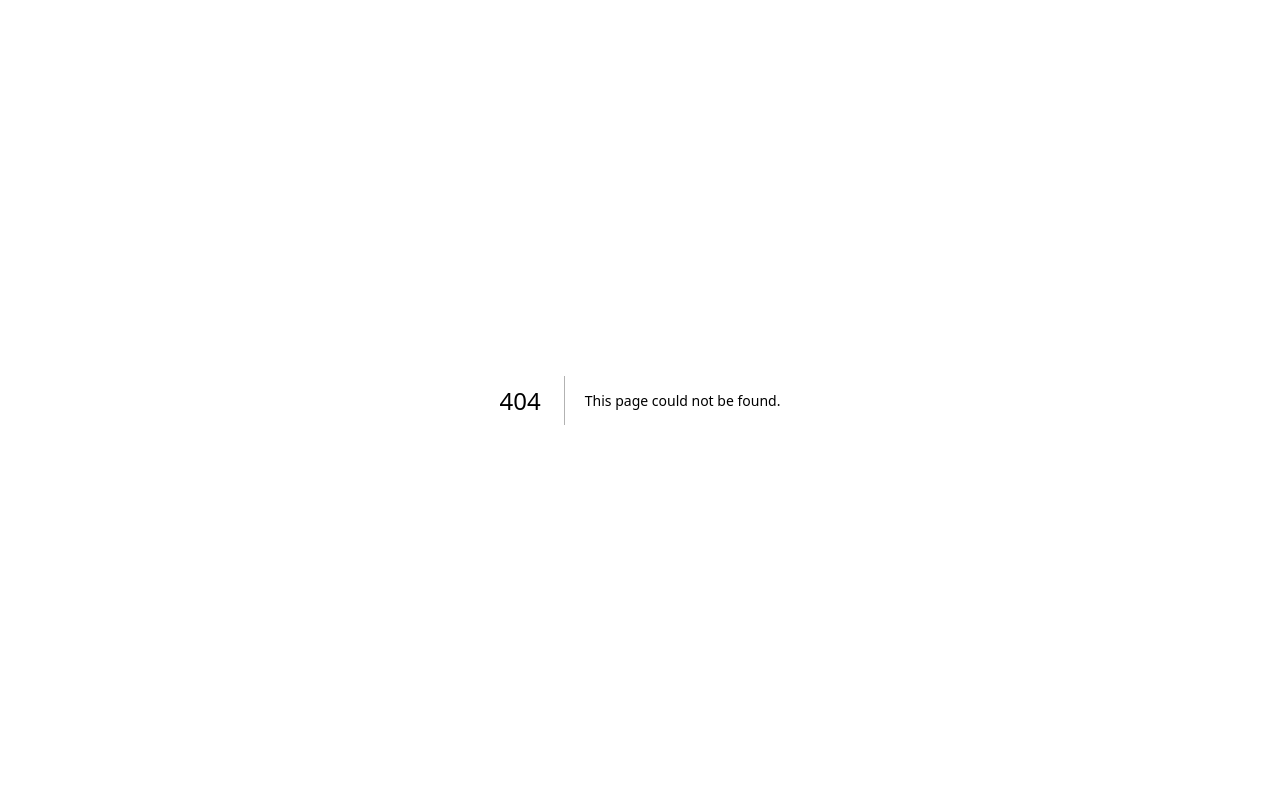
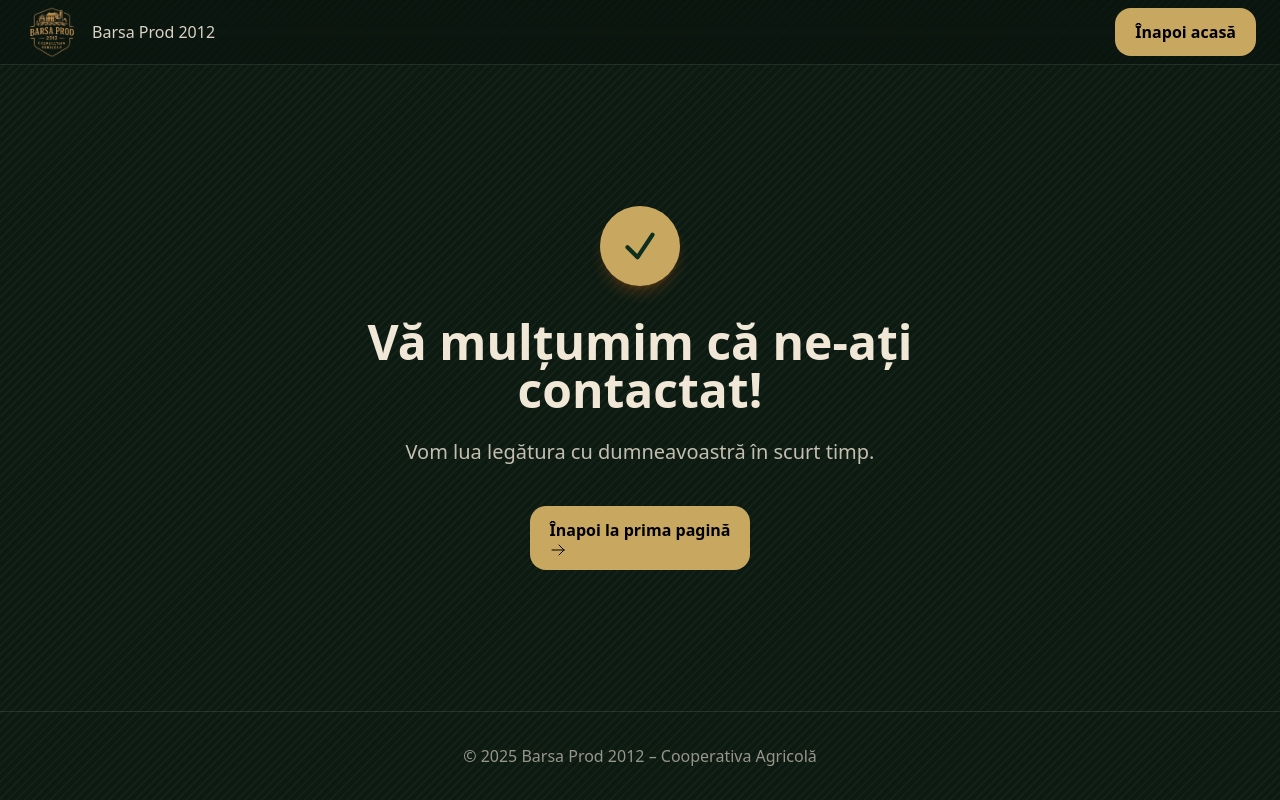
Before and after one commit to tudorroberto/barsaprod2012fin, a Next.js app: page /confirmation in a window 1280 px wide. Before the commit this address had no page. Built offline with nearby package versions, Linux system fonts and the light colour scheme.

Commit message:
Add confirmation page for form submission

```diff
--- /dev/null
+++ b/pages/confirmation.js
@@ -0,0 +1,58 @@
+import Link from "next/link";
+import { motion } from "framer-motion";
+
+export default function Confirmation() {
+    return (
+        <main className="relative bg-bg bg-rustic-texture min-h-screen flex flex-col">
+            <header className="sticky top-0 z-40 backdrop-blur-xl bg-black/20 border-b border-white/10">
+                <div className="container h-16 flex items-center justify-between">
+                    <Link href="/" className="flex items-center gap-3">
+                        <img
+                            src="/images/logo_barsa_prod-removebg-preview.png"
+                            alt="Company Logo"
+                            className="w-14 h-14 object-contain"
+                        />
+                        <span className="text-cream/90 font-medium">Barsa Prod 2012</span>
+                    </Link>
+                    <Link href="/" className="btn btn-primary">Înapoi acasă</Link>
+                </div>
+            </header>
+
+            <section className="flex-1 flex items-center justify-center relative overflow-hidden">
+                <div className="container py-12 md:py-32 relative z-10 text-center">
+                    <motion.div
+                        initial={{ opacity: 0, y: 20 }}
+                        animate={{ opacity: 1, y: 0 }}
+                        transition={{ duration: 0.6 }}
+                        className="max-w-2xl mx-auto"
+                    >
+                        <div className="w-20 h-20 bg-[color:var(--gold)] rounded-full flex items-center justify-center mx-auto mb-8 shadow-lg shadow-orange-500/20">
+                            <svg xmlns="http://www.w3.org/2000/svg" fill="none" viewBox="0 0 24 24" strokeWidth={2.5} stroke="currentColor" className="w-10 h-10 text-[#0E2F1E]">
+                                <path strokeLinecap="round" strokeLinejoin="round" d="M4.5 12.75l6 6 9-13.5" />
+                            </svg>
+                        </div>
+
+                        <h1 className="text-3xl md:text-5xl font-semibold leading-tight text-cream mb-6">
+                            Vă mulțumim că ne-ați contactat!
+                        </h1>
+
+                        <p className="text-cream/80 text-lg md:text-xl max-w-xl mx-auto mb-10">
+                            Vom lua legătura cu dumneavoastră în scurt timp.
+                        </p>
+
+                        <Link href="/" className="btn btn-primary inline-flex items-center gap-2">
+                            <span>Înapoi la prima pagină</span>
+                            <svg xmlns="http://www.w3.org/2000/svg" fill="none" viewBox="0 0 24 24" strokeWidth={1.5} stroke="currentColor" className="w-4 h-4">
+                                <path strokeLinecap="round" strokeLinejoin="round" d="M13.5 4.5L21 12m0 0l-7.5 7.5M21 12H3" />
+                            </svg>
+                        </Link>
+                    </motion.div>
+                </div>
+            </section>
+
+            <footer className="border-t border-white/10 mt-auto">
+                <div className="container py-8 text-center text-cream/60">© {new Date().getFullYear()} Barsa Prod 2012 – Cooperativa Agricolă</div>
+            </footer>
+        </main>
+    );
+}
--- a/pages/index.js
+++ b/pages/index.js
@@ -132,7 +132,7 @@ export default function Home() {
             <input type="hidden" name="_subject" value="Cerere ofertă nouă - Barsa Prod" />
             <input type="hidden" name="_template" value="table" />
             <input type="hidden" name="_captcha" value="false" />
-            <input type="hidden" name="_next" value="https://www.barsaprod2012.ro/" />
+            <input type="hidden" name="_next" value="https://www.barsaprod2012.ro/confirmation" />
             <input type="hidden" name="_autoresponse" value="Mulțumim pentru mesaj! Vă vom contacta în curând." />
 
             <input className="bg-white/5 border border-white/10 rounded-xl px-3 py-3" name="company" placeholder="Nume companie" required />
```
